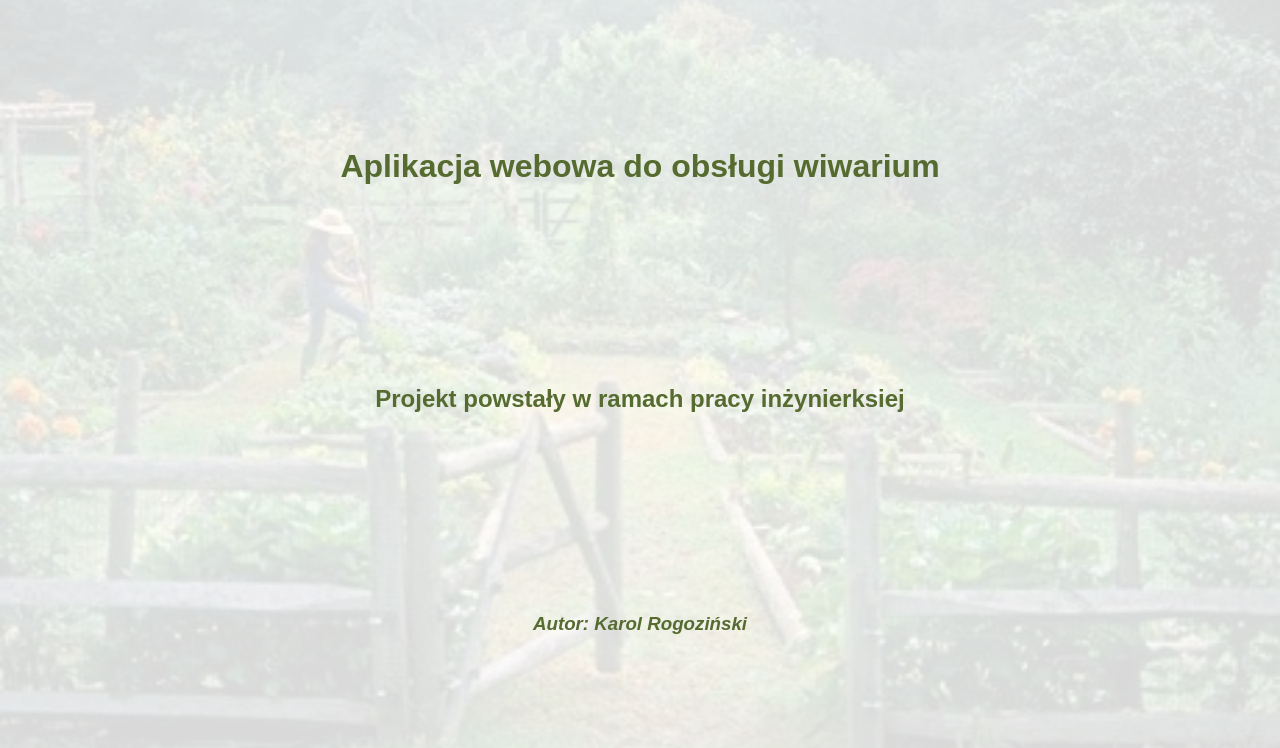
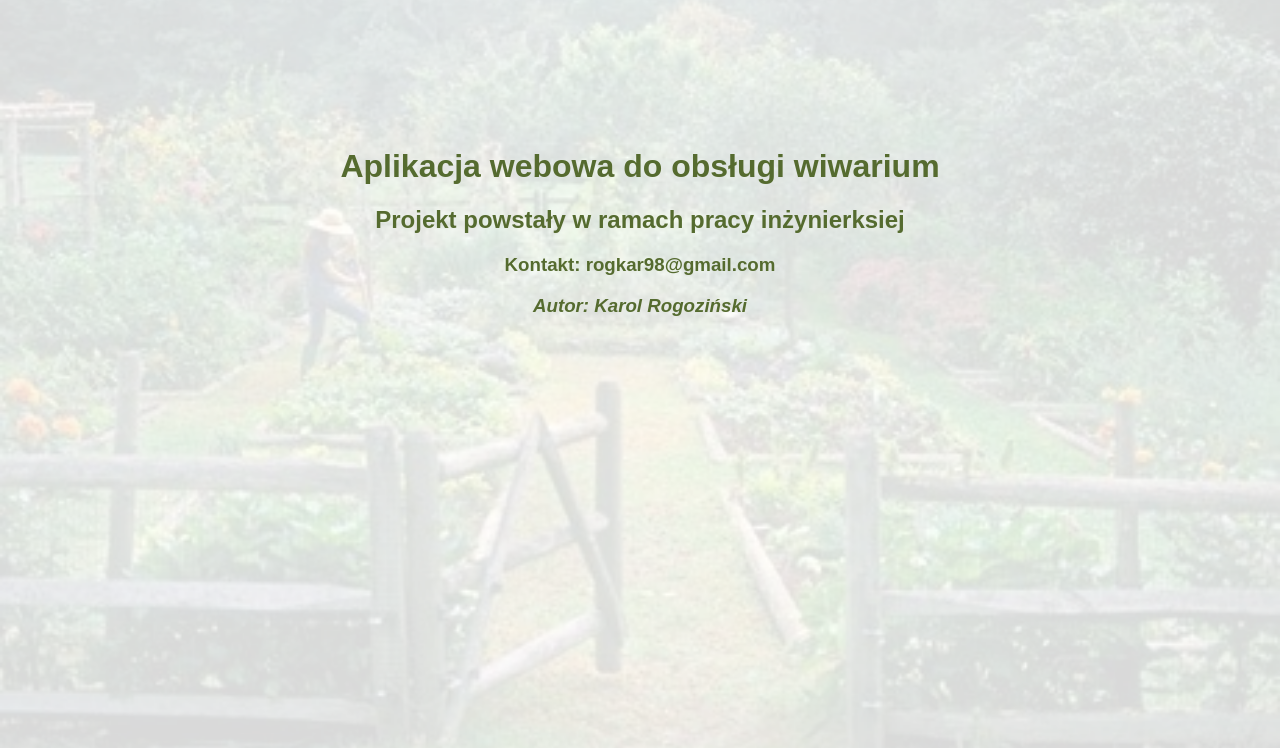
Before and after one commit to Rogol98/Wiwarium, a Flask app: page / in a window 1280 px wide. Shown: the part 52-800 px from the top of the page. Run offline with Flask 2, Linux system fonts and the light colour scheme.

Commit message:
09.01.2022 v8

```diff
--- a/static/style.css
+++ b/static/style.css
@@ -7,7 +7,6 @@ html {
 }
 
 .mainHeader {
-	margin-top: 200px;
 	font-family: Arial, Helvetica, sans-serif;
 	color: darkolivegreen;
 	text-align: center;
--- a/templates/main.html
+++ b/templates/main.html
@@ -10,8 +10,9 @@
 </head>
 
 <body>
-   <h1 class="mainHeader">Aplikacja webowa do obsługi wiwarium</h1>
+   <h1 class="mainHeader" style="margin-top: 200px;">Aplikacja webowa do obsługi wiwarium</h1>
    <h2 class="mainHeader">Projekt powstały w ramach pracy inżynierksiej</h2>
+   <h3 class="mainHeader">Kontakt: rogkar98@gmail.com</h3>
    <h3 class="mainHeader" style="font-style: italic;">Autor: Karol Rogoziński</h3>
 
    <div class="navbar">
```
